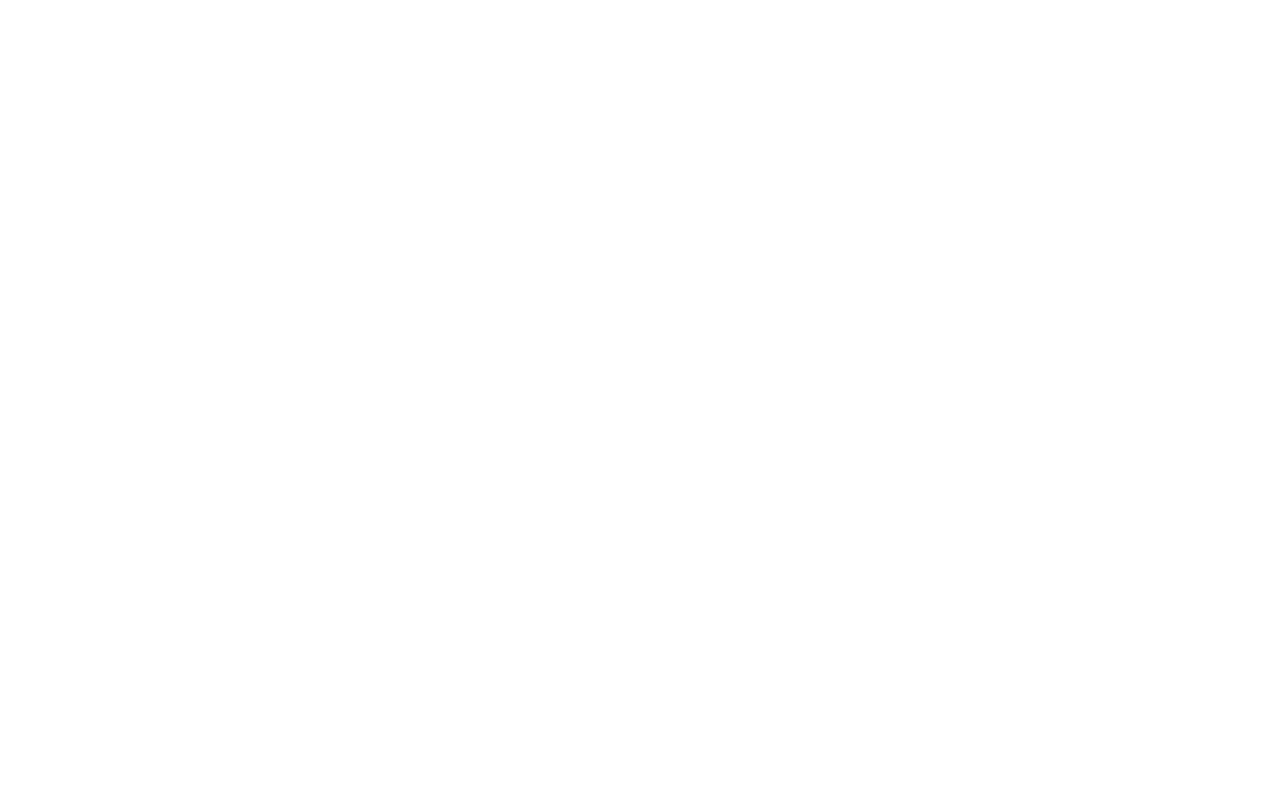
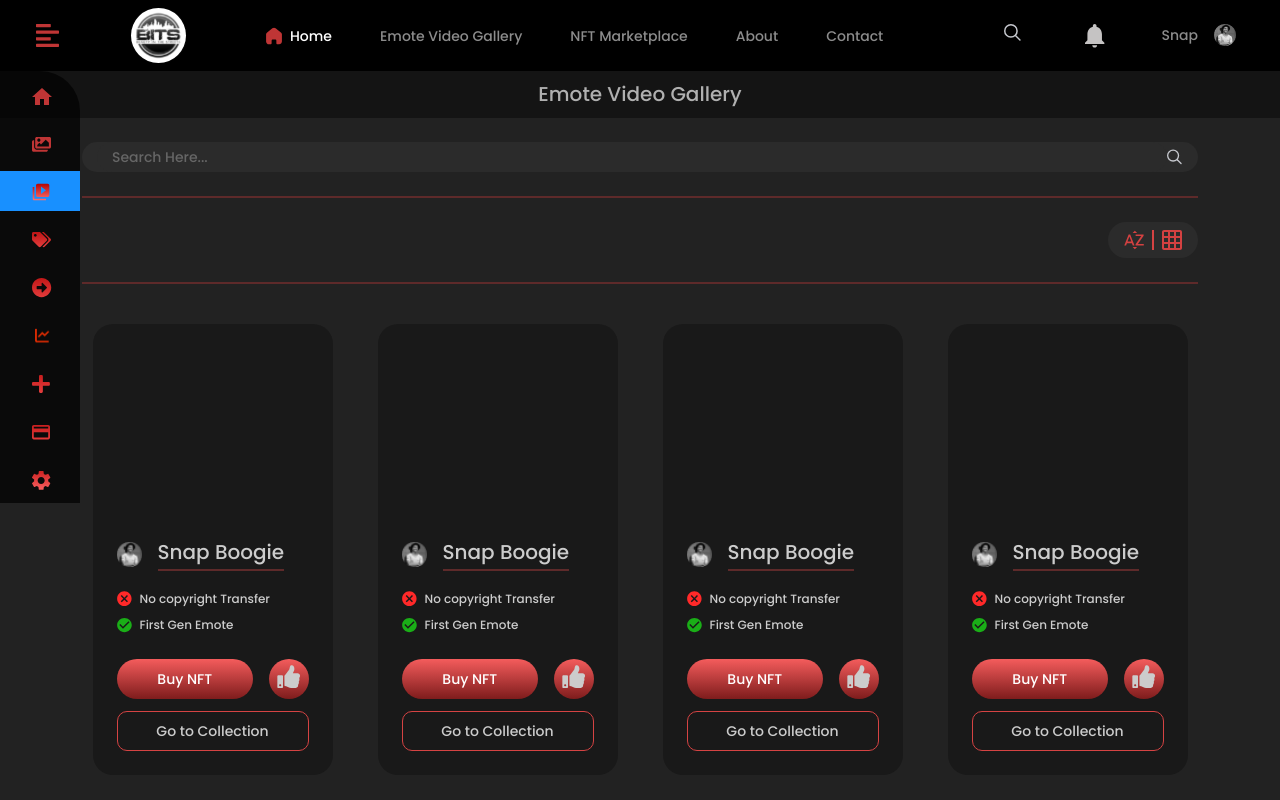
Before and after one commit to techraees/bits-admin, a React (Create React App) app: page /video-gallery in a window 1280 px wide. Before the commit this address had no page. Shown: the top 800 px of the page. Built offline with nearby package versions, Linux system fonts and the light colour scheme.

Commit message:
video gallery screen created

```diff
--- a/src/components/card/css/index.css
+++ b/src/components/card/css/index.css
@@ -11,3 +11,12 @@
     height: 40px;
     align-items: center;
 }
+
+.collectionBtn{
+    border: 1px solid #D54343 !important;
+    background-color: transparent !important;
+    color: #CCCCCC !important;
+    width: 100% !important;
+    height: 40px !important;
+    border-radius: 10px !important;
+}
--- a/src/components/card/index.js
+++ b/src/components/card/index.js
@@ -2,23 +2,35 @@
 import "./css/index.css";
 import { Card } from "antd";
 import ReactPlayer from "react-player";
-import { check, cross, profile, thumb } from "../../assets";
+import { check, cross, thumb } from "../../assets";
+import { Button } from "antd";
 import ButtonComponent from "../button";
 
-const CardCompnent = ({ image, status, name, videoLink }) => {
+const CardCompnent = ({
+  image,
+  status,
+  name,
+  videoLink,
+  topName,
+  collectionBtn,
+}) => {
   return (
     <div className="my-4 col-lg-3 col-md-4 col-sm-6 col-12 d-flex justify-content-center">
       <Card
         hoverable
         className="cardContainer"
-        cover={
-          <ReactPlayer
-            width={240}
-            height={190}
-            url={videoLink}
-          />
-        }
+        cover={<ReactPlayer width={240} height={190} url={videoLink} />}
       >
+        {topName ? (
+          <div className="d-flex mb-3" style={{ alignItems: "center" }}>
+            <img src={image} style={{ width: 25 }} />
+            <div className="ms-3">
+              <span className="light-grey2 mt-2 fs-5">{name}</span>
+              <div style={{ border: "1px solid #5e2a2a" }}></div>
+            </div>
+          </div>
+        ) : (
+          <>
             <div className="d-flex">
               <img src={image} alt="" />
               <span className="ms-2 light-grey2" style={{ fontSize: 10 }}>
@@ -26,6 +38,8 @@
               </span>
             </div>
             <h5 className="light-grey2 mt-2">{name}</h5>
+          </>
+        )}
         <div>
           <img src={cross} style={{ width: 15 }} />
           <span className="light-grey2 ms-2" style={{ fontSize: 12 }}>
@@ -44,6 +58,7 @@
             <img style={{ width: 25 }} className="mb-1" src={thumb} />
           </div>
         </div>
+        {collectionBtn && <Button className="mt-2 collectionBtn">Go to Collection</Button>}
       </Card>
     </div>
   );
--- a/src/components/menu/index.js
+++ b/src/components/menu/index.js
@@ -72,6 +72,7 @@
         items={items}
         onSelect={(item) => {
           item.key === "1" && navigate("/collections");
+          item.key === "3" && navigate("/video-gallery");
           item.key === "6" && navigate("/transaction-history");
           item.key === "7" && navigate("/selling-history");
           item.key === "8" && navigate("/purchase-history");
--- a/src/config/router/index.js
+++ b/src/config/router/index.js
@@ -11,6 +11,8 @@
   HelpCenter,
   PrivacySecurity,
   Payment,
+  VideoGallery,
+  NotFound,
 } from "../../containers/index";
 import { useSelector } from "react-redux";
 
@@ -34,6 +36,8 @@
         <Route path="/help-center" element={<HelpCenter />} />
         <Route path="/privacy-security" element={<PrivacySecurity />} />
         <Route path="/payment" element={<Payment />} />
+        <Route path="/video-gallery" element={<VideoGallery />} />
+        <Route path="*" element={<NotFound />} />
         {/* {(Object.keys(data).length > 0 || userData) && (
           <>
           </>
--- /dev/null
+++ b/src/containers/NotFound/index.js
@@ -0,0 +1,30 @@
+import React from "react";
+import { Result, Button } from "antd";
+import { useNavigate } from "react-router-dom";
+
+const NotFound = () => {
+  let navigate = useNavigate();
+  return (
+    <div
+      style={{
+        height: "100vh",
+        display: "flex",
+        alignItems: "center",
+        justifyContent: "center",
+      }}
+    >
+      <Result
+        status="404"
+        title="404"
+        subTitle="Sorry, the page you visited does not exist."
+        extra={
+          <Button onClick={() => navigate("/")} type="danger">
+            Back Home
+          </Button>
+        }
+      />
+    </div>
+  );
+};
+
+export default NotFound;
--- /dev/null
+++ b/src/containers/VideoGallery/index.js
@@ -0,0 +1,101 @@
+import React from "react";
+import "./css/index.css";
+import { NavbarComponent, CardCompnent } from "../../components";
+import { Input } from "antd";
+import { search, AZ, grid, profile } from "../../assets";
+
+const VideoGallery = () => {
+  let cardsData = [
+    {
+      image: profile,
+      name: "Snap Boogie",
+      status: "First Gen Emote",
+      videoLink: "https://www.youtube.com/watch?v=9xwazD5SyVg",
+    },
+    {
+      image: profile,
+      name: "Snap Boogie",
+      status: "First Gen Emote",
+      videoLink: "https://www.youtube.com/watch?v=9xwazD5SyVg",
+    },
+    {
+      image: profile,
+      name: "Snap Boogie",
+      status: "First Gen Emote",
+      videoLink: "https://www.youtube.com/watch?v=9xwazD5SyVg",
+    },
+    {
+      image: profile,
+      name: "Snap Boogie",
+      status: "First Gen Emote",
+      videoLink: "https://www.youtube.com/watch?v=9xwazD5SyVg",
+    },
+    {
+      image: profile,
+      name: "Snap Boogie",
+      status: "First Gen Emote",
+      videoLink: "https://www.youtube.com/watch?v=9xwazD5SyVg",
+    },
+    {
+      image: profile,
+      name: "Snap Boogie",
+      status: "First Gen Emote",
+      videoLink: "https://www.youtube.com/watch?v=9xwazD5SyVg",
+    },
+    {
+      image: profile,
+      name: "Snap Boogie",
+      status: "First Gen Emote",
+      videoLink: "https://www.youtube.com/watch?v=9xwazD5SyVg",
+    },
+    {
+      image: profile,
+      name: "Snap Boogie",
+      status: "First Gen Emote",
+      videoLink: "https://www.youtube.com/watch?v=9xwazD5SyVg",
+    },
+  ];
+  return (
+    <div className="black-background pb-2">
+      <NavbarComponent selectedKey={"3"} headerText={"Emote Video Gallery"} />
+      <div className="container">
+        <div style={{ width: "100%" }} className="d-flex searchStyle my-4">
+          <Input placeholder="Search Here..." className="searchStyle" />
+          <img className="me-3 cursor" style={{ width: 15 }} src={search} />
+        </div>
+        <div style={{ border: "1px solid #5e2a2a" }}></div>
+        <div style={{ width: "100%" }} className="d-flex justify-content-end">
+          <div
+            className="d-flex py-2 px-3 my-4"
+            style={{ backgroundColor: "#2b2b2b", borderRadius: 20 }}
+          >
+            <img src={AZ} className="me-2" style={{ width: 20, height: 20 }} />
+            <span
+              className="me-2"
+              style={{ border: "1px solid #D54343" }}
+            ></span>
+            <img src={grid} style={{ width: 20, height: 20 }} />
+          </div>
+        </div>
+        <div style={{ border: "1px solid #5e2a2a" }}></div>
+        <div className="row my-3">
+          {cardsData.map((e, i) => {
+            return (
+              <CardCompnent
+                key={i}
+                image={e.image}
+                status={e.status}
+                name={e.name}
+                videoLink={e.videoLink}
+                topName
+                collectionBtn
+              />
+            );
+          })}
+        </div>
+      </div>
+    </div>
+  );
+};
+
+export default VideoGallery;
--- a/src/containers/index.js
+++ b/src/containers/index.js
@@ -8,6 +8,8 @@
 import HelpCenter from "./HelpCenter";
 import PrivacySecurity from "./PrivacySecurity";
 import Payment from "./Payment";
+import VideoGallery from "./VideoGallery";
+import NotFound from "./NotFound";
 
 export {
   Login,
@@ -20,4 +22,6 @@
   HelpCenter,
   PrivacySecurity,
   Payment,
+  VideoGallery,
+  NotFound,
 };
```
Also changed, not shown: src/containers/VideoGallery/css/index.css (added). Lines whose indentation alone changed are shown as unchanged.
